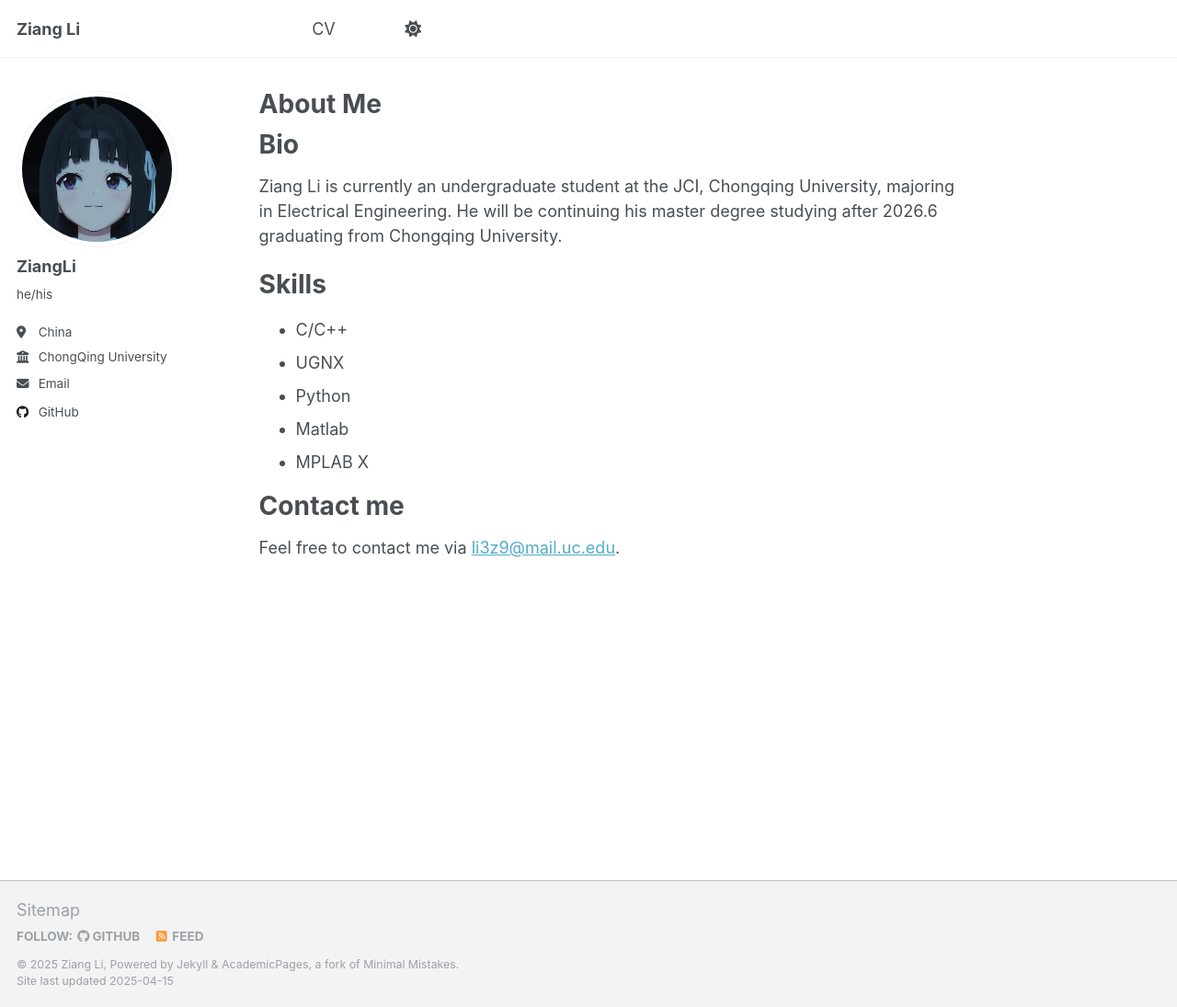
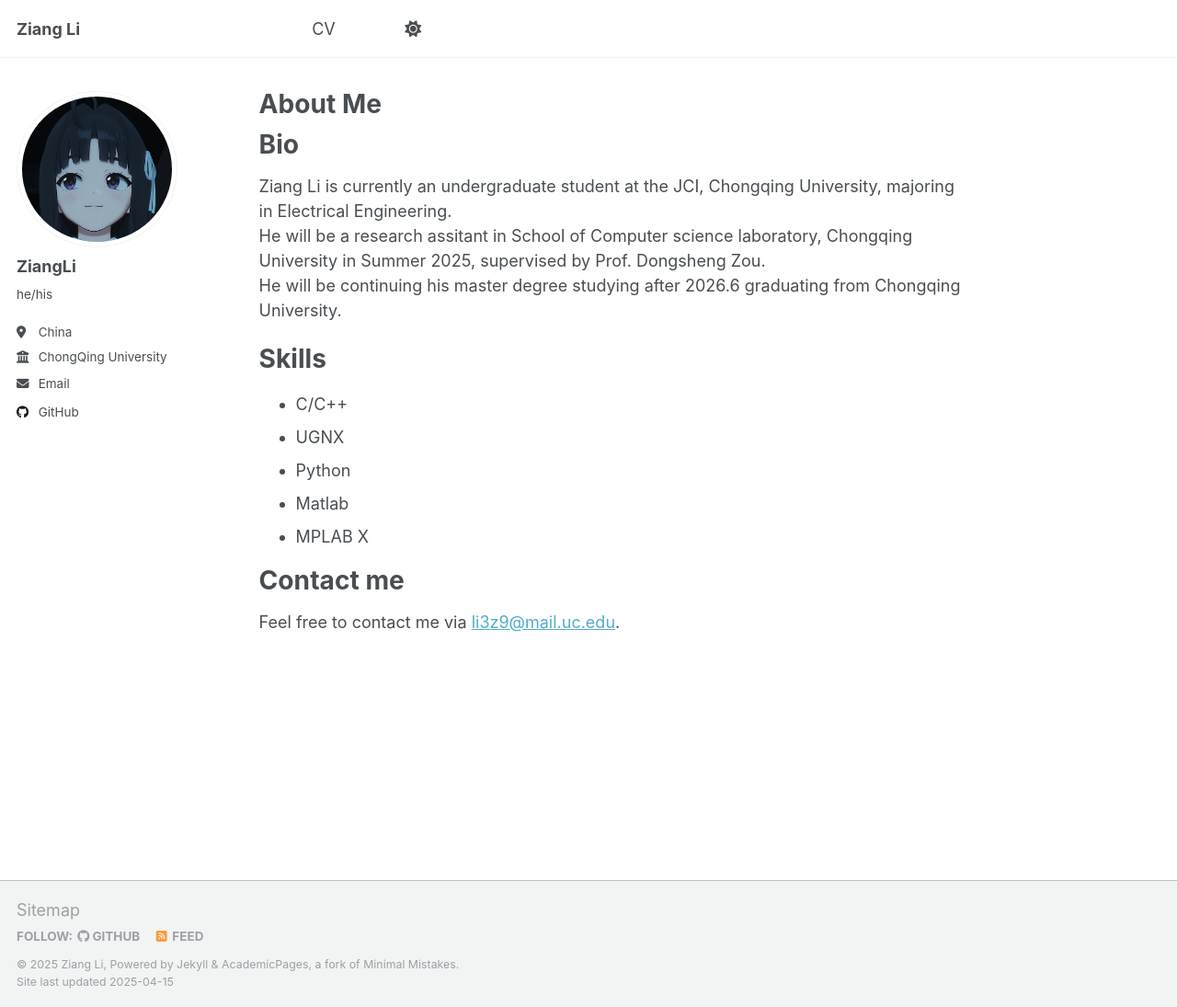
Before and after one commit to Bocchi9/Bocchi9.github.io, a Jekyll site: the page built from _pages/about.md, in a window 1280 px wide and 1095 px high. Shown: the whole window at 92% size. Built offline with Jekyll 4.4.1, drawn with Linux system fonts in a browser that asks for light colours.

Commit message:
Update about.md

```diff
--- a/_pages/about.md
+++ b/_pages/about.md
@@ -8,7 +8,8 @@ redirect_from:
 ---
 Bio
 ======
-Ziang Li is currently an undergraduate student at the JCI, Chongqing University, majoring in Electrical Engineering.
+Ziang Li is currently an undergraduate student at the JCI, Chongqing University, majoring in Electrical Engineering.<br>
+He will be a research assitant in School of Computer science laboratory, Chongqing University in Summer 2025, supervised by Prof. Dongsheng Zou.<br>
 He will be continuing his master degree studying after 2026.6 graduating from Chongqing University.
 
 Skills
```
